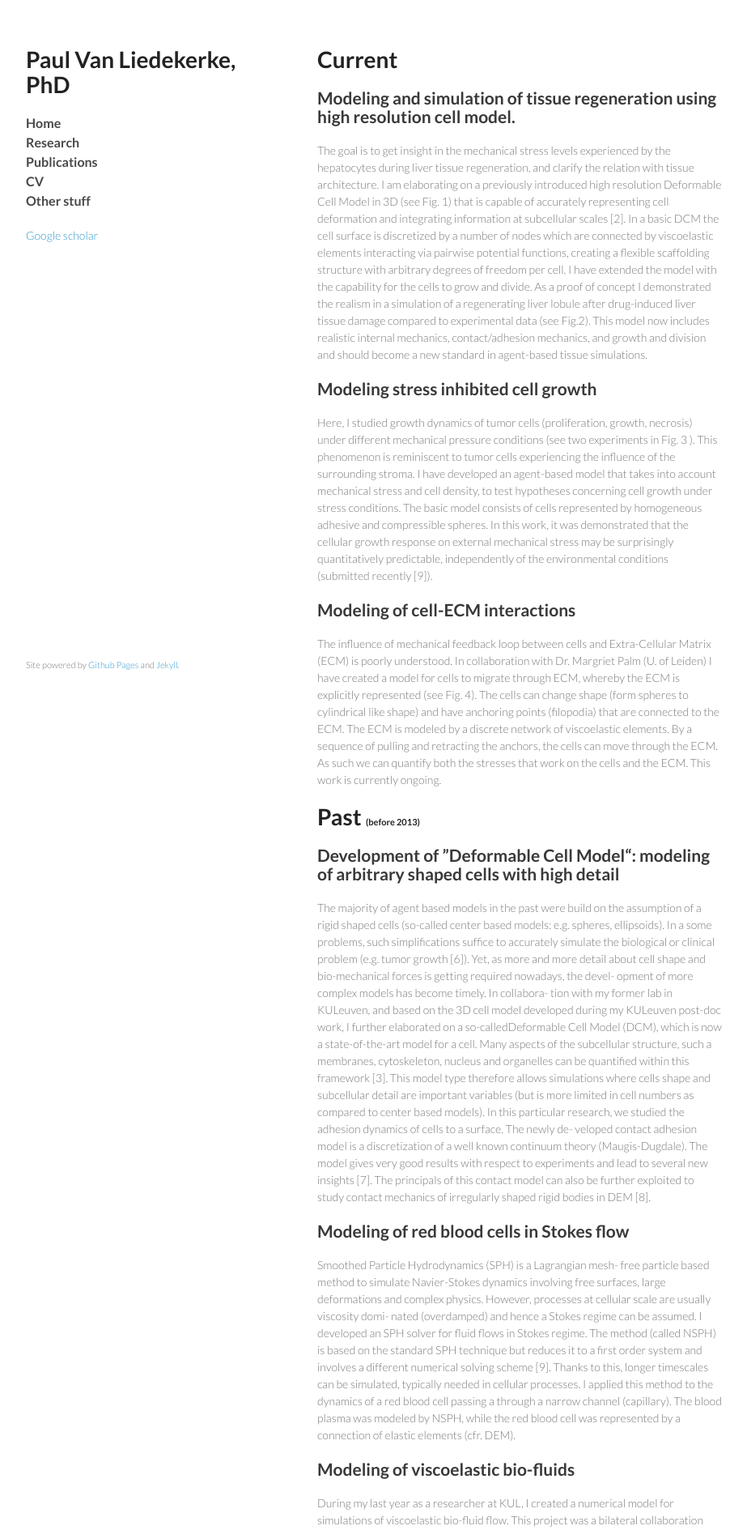
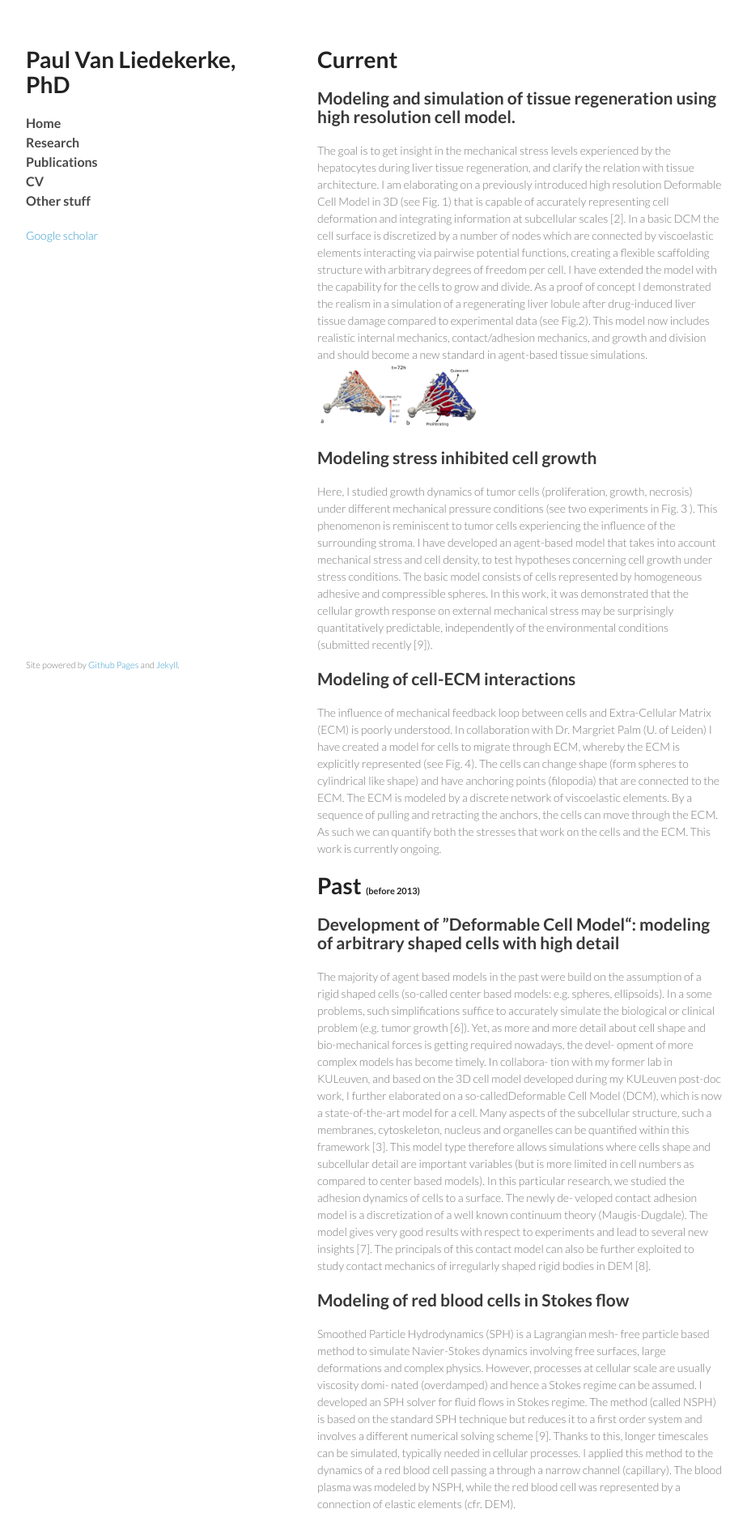
Before and after one commit to paulvanliedekerke/wittgenstein, a Jekyll site: the page research.html, which Jekyll copies as it is, in a window 1280 px wide. Shown: the top 1889 px of the page at 81% size, without its empty margins (178-1101 px from the left). Built offline with Jekyll 4.4.1, drawn with Linux system fonts in a browser that asks for light colours; Markdown is read by kramdown in place of the engine named in the settings.

Commit message:
Update research.html

```diff
--- a/research.html
+++ b/research.html
@@ -41,6 +41,12 @@
 
 The goal is to get insight in the mechanical stress levels experienced by the hepatocytes during liver tissue regeneration, and clarify the relation with tissue architecture. I am elaborating on a previously introduced high resolution Deformable Cell Model in 3D  (see Fig. 1) that is capable of accurately representing cell deformation and integrating information at subcellular scales [2]. In a basic DCM the cell surface is discretized
 by a number of nodes which are connected by viscoelastic elements interacting via pairwise potential functions, creating a flexible scaffolding structure with arbitrary degrees of freedom per cell. I have extended the model with the capability for the cells to grow and divide. As a proof of concept I demonstrated the realism in a simulation of a regenerating liver lobule after drug-induced liver tissue damage compared to experimental data (see Fig.2). This model now includes realistic internal mechanics, contact/adhesion mechanics, and growth and division and should become a new standard in agent-based tissue simulations.
+
+	<p>
+<img src="pics/lobule_final_DCM.jpg" alt="" width="200">
+</p>
+
+
 
 <p></p>
 
```
